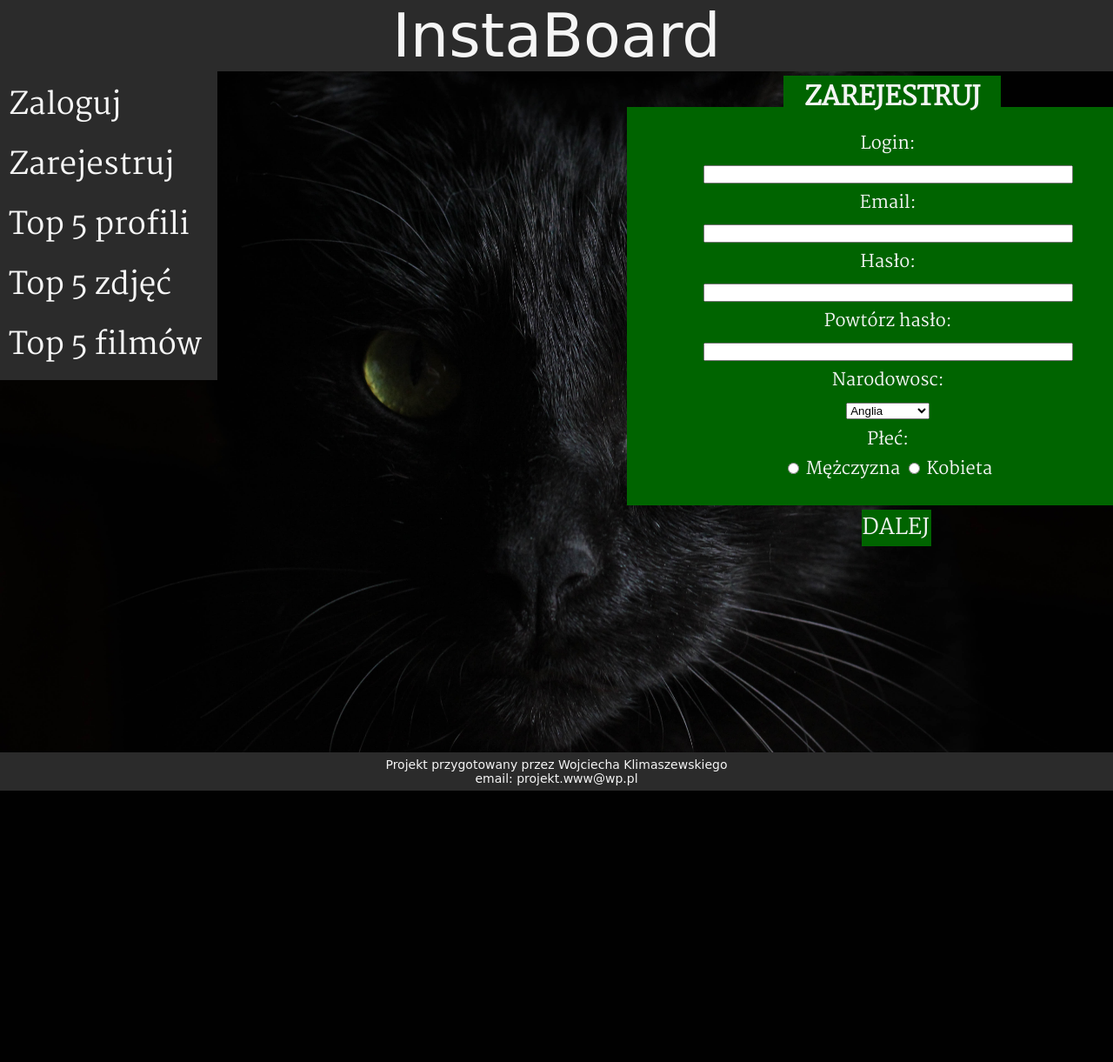
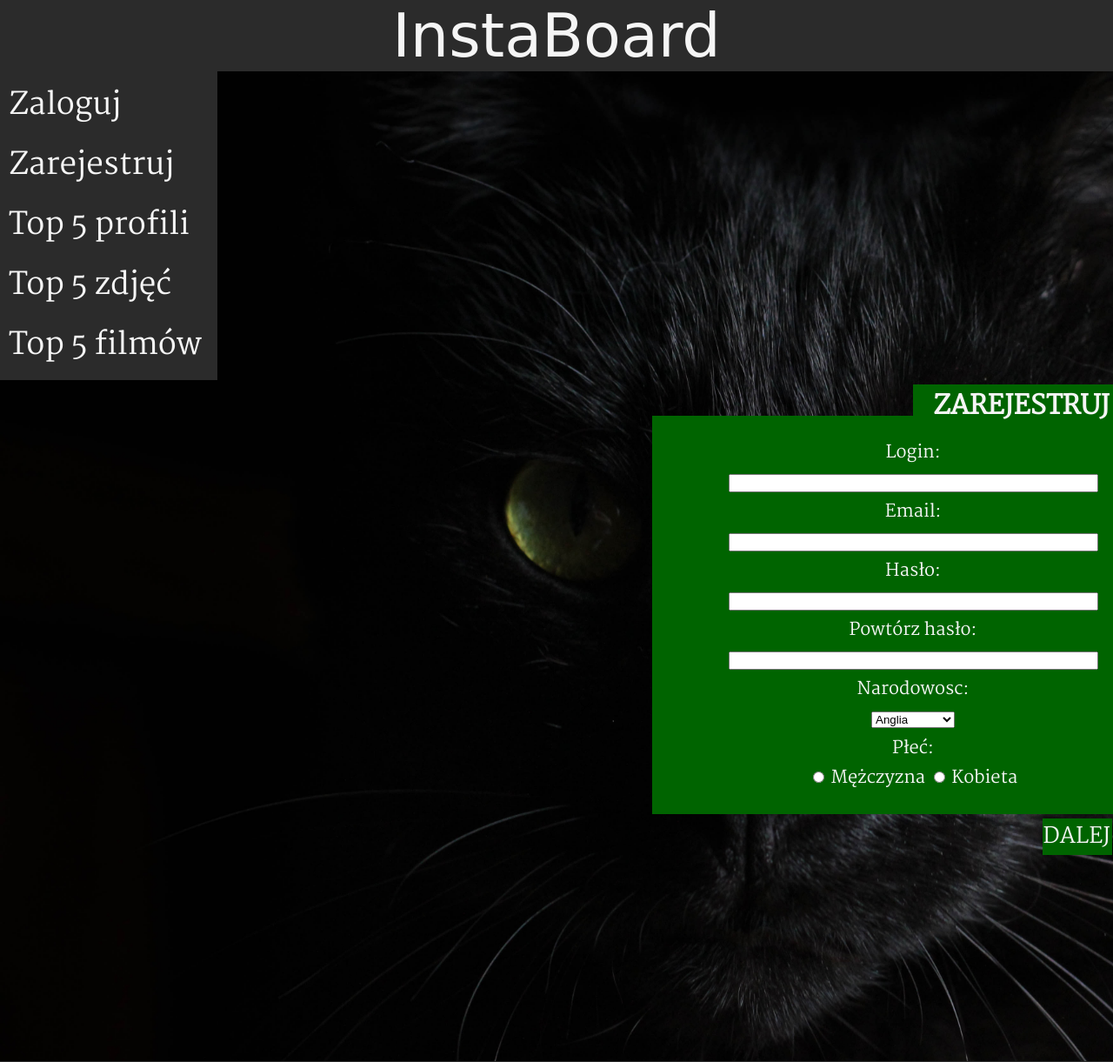
Before and after one commit to xwojtekx99/projektPwI, a PHP site: page /zarejestruj.html in a window 1280 px wide; the page is wider, and only the part inside the window is pictured. Shown: the top 1221 px of that part at 87% size. Before the commit the page ends 909 px from the top of that part, so only its background shows below. Run offline with PHP 8.4, Linux system fonts and the light colour scheme; some web fonts are replaced.

Commit message:
Update style_zarejestruj.css

```diff
--- a/style_zarejestruj.css
+++ b/style_zarejestruj.css
@@ -47,7 +47,7 @@
 article
 {
     float: left;
-    width: 78%%;
+    width: 78%;
     font-size: 25px;
     text-align: start;
     margin-left: 4%;
```
